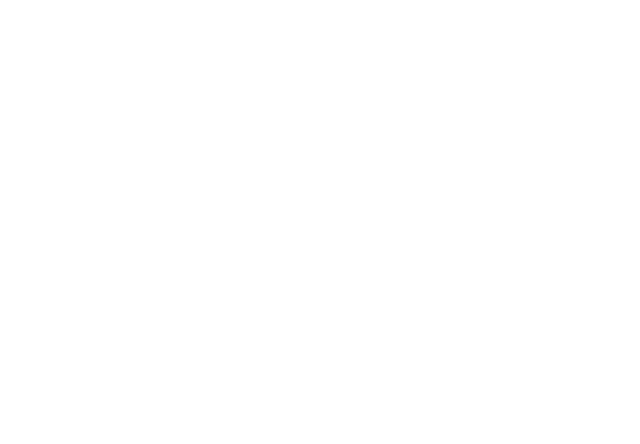
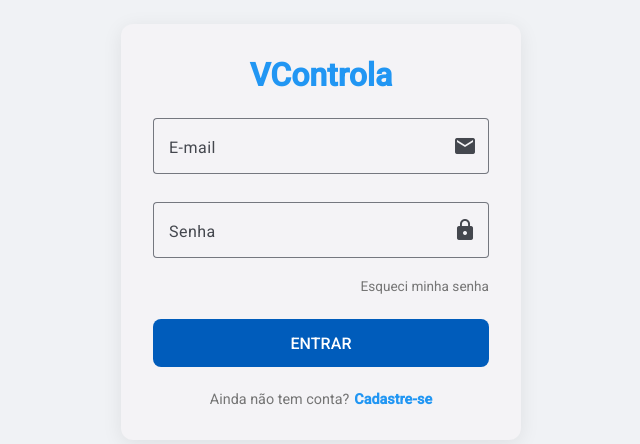
Before and after one commit to VictorWes/VControla-Front, an Angular app: page /auth/login in a window 1280 px wide. Before the commit this address led to /. Shown: the part 168-612 px from the top of the page, without its empty margins (319-959 px from the left). Built offline with nearby package versions, Linux system fonts and the light colour scheme.

Commit message:
feat: Adiciona estrutura incial tela de login

```diff
--- a/src/app/app-routing.module.ts
+++ b/src/app/app-routing.module.ts
@@ -6,20 +6,28 @@
   {
     path: '',
     component: LayoutComponent,
-    children:[
+    children: [
       {
-        path: '', redirectTo: 'dashboard', pathMatch: 'full'
+        path: '',
+        redirectTo: 'dashboard',
+        pathMatch: 'full',
       },
       {
         path: 'dashboard',
-        loadChildren: () => import('./features/dashboard.module').then(m => m.DashboardModule)
-      }
-    ]
-  }
+        loadChildren: () =>
+          import('./features/dashboard.module').then((m) => m.DashboardModule),
+      },
+    ],
+  },
+  {
+    path: 'auth',
+    loadChildren: () =>
+      import('./features/auth/auth.module').then((m) => m.AuthModule),
+  },
 ];
 
 @NgModule({
   imports: [RouterModule.forRoot(routes)],
-  exports: [RouterModule]
+  exports: [RouterModule],
 })
-export class AppRoutingModule { }
+export class AppRoutingModule {}
--- /dev/null
+++ b/src/app/features/auth/pages/login/login.component.html
@@ -0,0 +1,32 @@
+<div class="login-container">
+  <mat-card class="login-box">
+    <div class="login-header">
+      <h1>VControla</h1>
+    </div>
+
+    <form class="login-form">
+      <mat-form-field appearance="outline">
+        <mat-label>E-mail</mat-label>
+        <input matInput placeholder="exemplo@email.com" type="email" />
+        <mat-icon matSuffix>email</mat-icon>
+      </mat-form-field>
+
+      <mat-form-field appearance="outline">
+        <mat-label>Senha</mat-label>
+        <input matInput type="password" placeholder="Sua senha secreta" />
+        <mat-icon matSuffix>lock</mat-icon>
+      </mat-form-field>
+
+      <div class="forgot-password">
+        <a routerLink="/auth/recuperar-senha">Esqueci minha senha</a>
+      </div>
+
+      <button mat-flat-button color="primary" class="btn-submit">ENTRAR</button>
+    </form>
+
+    <div class="login-footer">
+      <span>Ainda não tem conta?</span>
+      <a routerLink="/auth/cadastro">Cadastre-se</a>
+    </div>
+  </mat-card>
+</div>
--- /dev/null
+++ b/src/app/features/auth/pages/login/login.component.scss
@@ -0,0 +1,81 @@
+.login-container {
+  height: 100vh;
+  width: 100%;
+  display: flex;
+  justify-content: center;
+  align-items: center;
+  background-color: #f0f2f5;
+}
+
+.login-box {
+  width: 100%;
+  max-width: 400px;
+  padding: 32px;
+  border-radius: 12px;
+  box-shadow: 0 4px 20px rgba(0, 0, 0, 0.08) !important;
+
+  .login-header {
+    text-align: center;
+    margin-bottom: 24px;
+
+    h1 {
+      color: #2196f3;
+      font-weight: 700;
+      margin: 0;
+    }
+
+    p {
+      color: #757575;
+      font-size: 0.9rem;
+    }
+  }
+}
+
+.login-form {
+  display: flex;
+  flex-direction: column;
+  gap: 8px;
+
+  mat-form-field {
+    width: 100%;
+  }
+
+  .btn-submit {
+    height: 48px;
+    font-size: 1rem;
+    margin-top: 16px;
+    border-radius: 8px;
+  }
+}
+
+.forgot-password {
+  text-align: right;
+  margin-top: -10px;
+
+  a {
+    font-size: 0.85rem;
+    color: #757575;
+    text-decoration: none;
+    &:hover {
+      color: #2196f3;
+      text-decoration: underline;
+    }
+  }
+}
+
+.login-footer {
+  margin-top: 24px;
+  text-align: center;
+  font-size: 0.9rem;
+  color: #757575;
+
+  a {
+    color: #2196f3;
+    font-weight: 600;
+    text-decoration: none;
+    margin-left: 5px;
+    &:hover {
+      text-decoration: underline;
+    }
+  }
+}
```
Also changed, not shown: src/app/features/auth/auth-routing.module.ts (added, +15 -0 lines), src/app/features/auth/auth.module.ts (added, +23 -0 lines), src/app/features/auth/pages/login/login.component.ts (added, +11 -0 lines), 1 other file (tests, documents, lock files or other folders).
